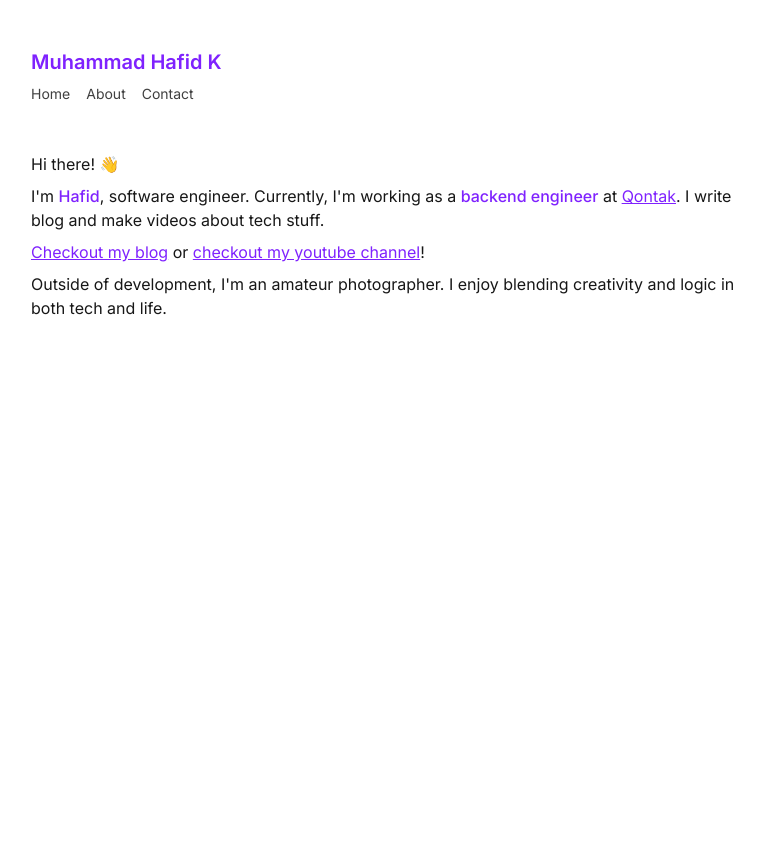
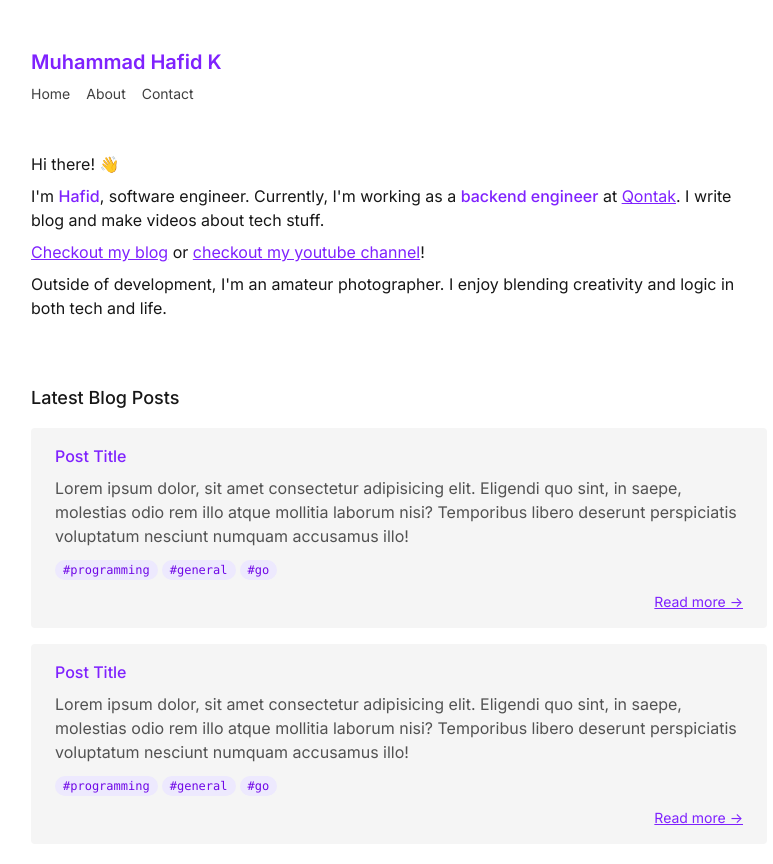
Before and after one commit to mhafidk/blog, a SvelteKit app: page / in a window 1280 px wide. Shown: the top 864 px of the page, without its empty margins (241-1014 px from the left). Before the commit the page ends 800 px from the top, so only its background shows below. Built offline with nearby package versions, Linux system fonts and the light colour scheme.

Commit message:
add blog section

```diff
--- a/src/routes/+page.svelte
+++ b/src/routes/+page.svelte
@@ -25,3 +25,50 @@
 		both tech and life.
 	</p>
 </div>
+<div class="mt-16">
+	<h2 class="text-lg font-medium">Latest Blog Posts</h2>
+	<div class="mt-4 grid grid-cols-1 gap-4">
+		<div class="rounded bg-neutral-100">
+			<div class="px-6 py-4">
+				<a href="/blog" class="font-medium text-violet-600 hover:text-violet-700">Post Title</a>
+				<p class="line-clamp-3 pt-2 text-neutral-600">
+					Lorem ipsum dolor, sit amet consectetur adipisicing elit. Eligendi quo sint, in saepe,
+					molestias odio rem illo atque mollitia laborum nisi? Temporibus libero deserunt
+					perspiciatis voluptatum nesciunt numquam accusamus illo!
+				</p>
+				<div class="mt-3 flex gap-1 font-mono text-xs text-violet-700">
+					<p class="rounded-full bg-violet-100 px-2 py-0.5 font-medium text-violet-700">
+						#programming
+					</p>
+					<p class="rounded-full bg-violet-100 px-2 py-0.5 font-medium text-violet-700">#general</p>
+					<p class="rounded-full bg-violet-100 px-2 py-0.5 font-medium text-violet-700">#go</p>
+				</div>
+				<div class="mt-3 flex justify-end text-sm">
+					<a href="/blog" class="text-violet-600 underline hover:text-violet-700">Read more -&gt;</a
+					>
+				</div>
+			</div>
+		</div>
+		<div class="rounded bg-neutral-100">
+			<div class="px-6 py-4">
+				<a href="/blog" class="font-medium text-violet-600 hover:text-violet-700">Post Title</a>
+				<p class="line-clamp-3 pt-2 text-neutral-600">
+					Lorem ipsum dolor, sit amet consectetur adipisicing elit. Eligendi quo sint, in saepe,
+					molestias odio rem illo atque mollitia laborum nisi? Temporibus libero deserunt
+					perspiciatis voluptatum nesciunt numquam accusamus illo!
+				</p>
+				<div class="mt-3 flex gap-1 font-mono text-xs text-violet-700">
+					<p class="rounded-full bg-violet-100 px-2 py-0.5 font-medium text-violet-700">
+						#programming
+					</p>
+					<p class="rounded-full bg-violet-100 px-2 py-0.5 font-medium text-violet-700">#general</p>
+					<p class="rounded-full bg-violet-100 px-2 py-0.5 font-medium text-violet-700">#go</p>
+				</div>
+				<div class="mt-3 flex justify-end text-sm">
+					<a href="/blog" class="text-violet-600 underline hover:text-violet-700">Read more -&gt;</a
+					>
+				</div>
+			</div>
+		</div>
+	</div>
+</div>
```
